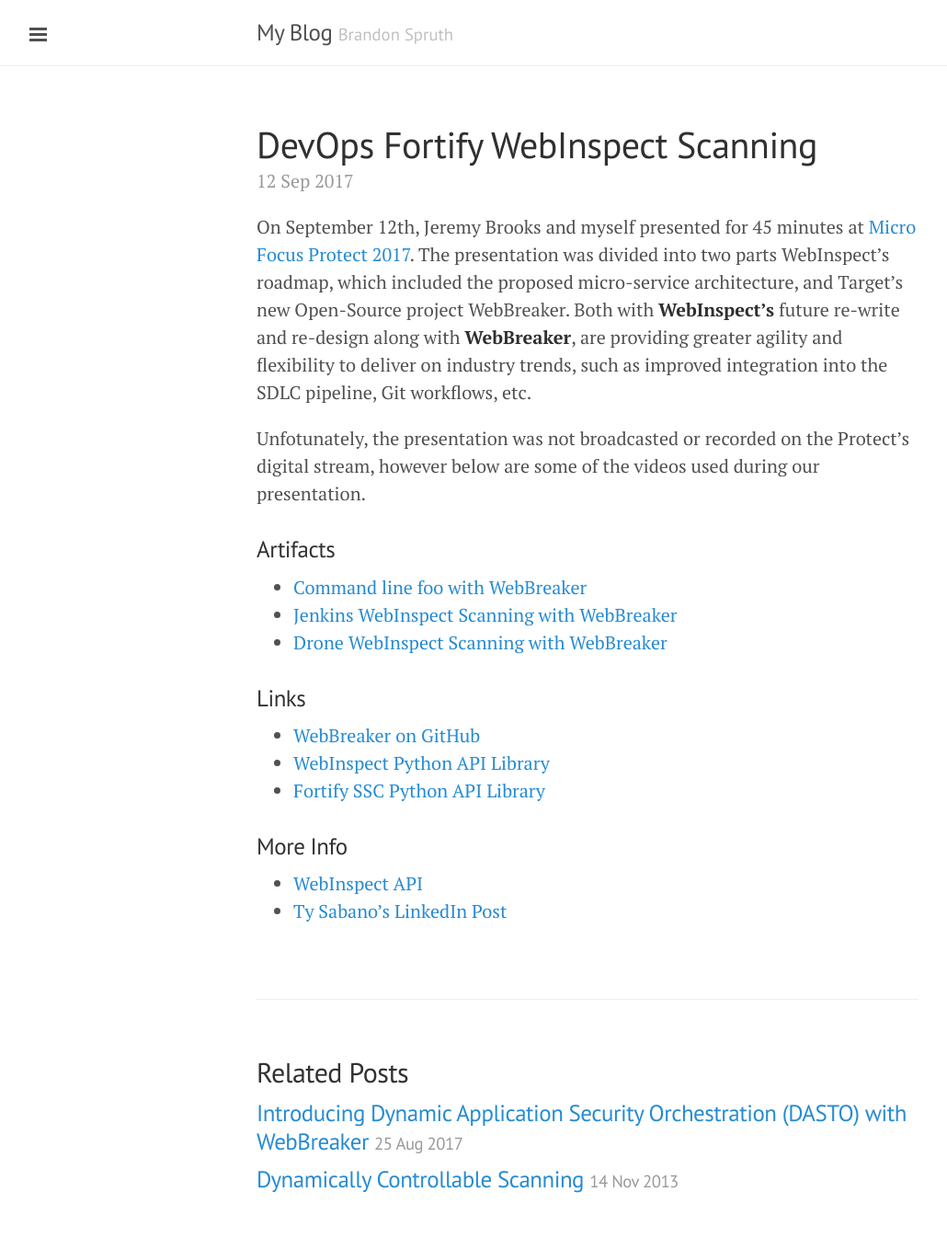
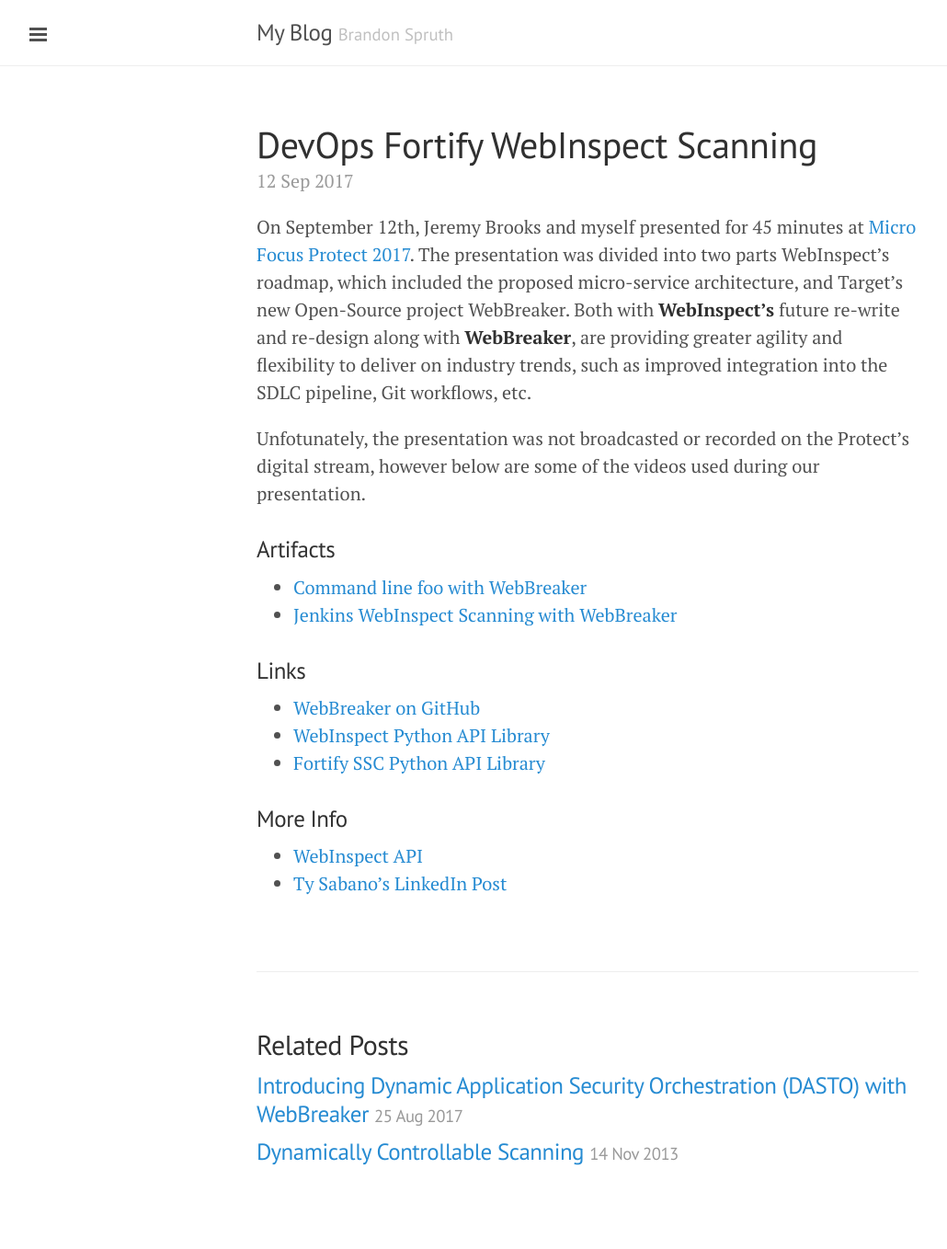
Before and after one commit to xolian/xolian.github.com, a Jekyll site: the page built from _posts/2017-09-12-webbreaker-protect.md, in a window 1280 px wide. Shown: the whole page at 92% size, without its empty margins (1-1031 px from the left). Built offline with Jekyll 4.4.1, drawn with Linux system fonts in a browser that asks for light colours; Markdown is read by kramdown in place of the engine named in the settings; after the commit the page ends 1328 px from its top, so only the background shows below that.

```diff
--- a/_posts/2017-09-12-webbreaker-protect.md
+++ b/_posts/2017-09-12-webbreaker-protect.md
@@ -10,9 +10,8 @@ On September 12th, Jeremy Brooks and myself presented for 45 minutes at [Micro F
 Unfotunately, the presentation was not broadcasted or recorded on the Protect's digital stream, however below are some of the videos used during our presentation.
 
 ### Artifacts
-* [Command line foo with WebBreaker]()
-* [Jenkins WebInspect Scanning with WebBreaker]()
-* [Drone WebInspect Scanning with WebBreaker]()
+* [Command line foo with WebBreaker](https://www.youtube.com/watch?v=_r35ITC-ySM&t=8s)
+* [Jenkins WebInspect Scanning with WebBreaker](https://www.youtube.com/watch?v=474u8vFl3os)
 
 ### Links
 * [WebBreaker on GitHub ](https://github.com/target/webbreaker)
```
